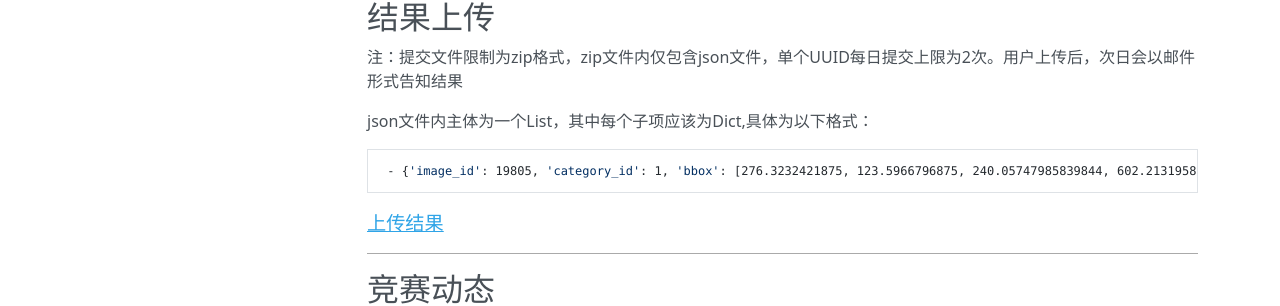
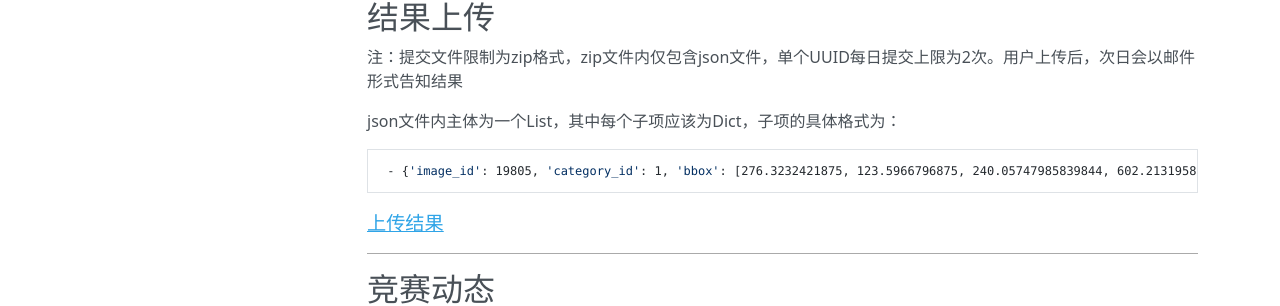
Before and after one commit to 360CVGroup/OVD_Contest, an MkDocs documentation site: the page built from docs/leaderboard.md, in a window 1280 px wide and 1033 px high. Shown: the part 486-792 px from the top of the window. Built offline with MkDocs 1.6.1, drawn with Linux system fonts in a browser that asks for light colours; nearby versions of some CDN libraries.

Commit message:
Update leaderboard.md

```diff
--- a/docs/leaderboard.md
+++ b/docs/leaderboard.md
@@ -16,7 +16,7 @@ hosted by 360 AI Institute
 ## 结果上传
 注：提交文件限制为zip格式，zip文件内仅包含json文件，单个UUID每日提交上限为2次。用户上传后，次日会以邮件形式告知结果
 
-json文件内主体为一个List，其中每个子项应该为Dict,具体为以下格式：
+json文件内主体为一个List，其中每个子项应该为Dict，子项的具体格式为：
 
      - {'image_id': 19805, 'category_id': 1, 'bbox': [276.3232421875, 123.5966796875, 240.05747985839844, 602.2131958007812], 'score': 0.99}
 
```
